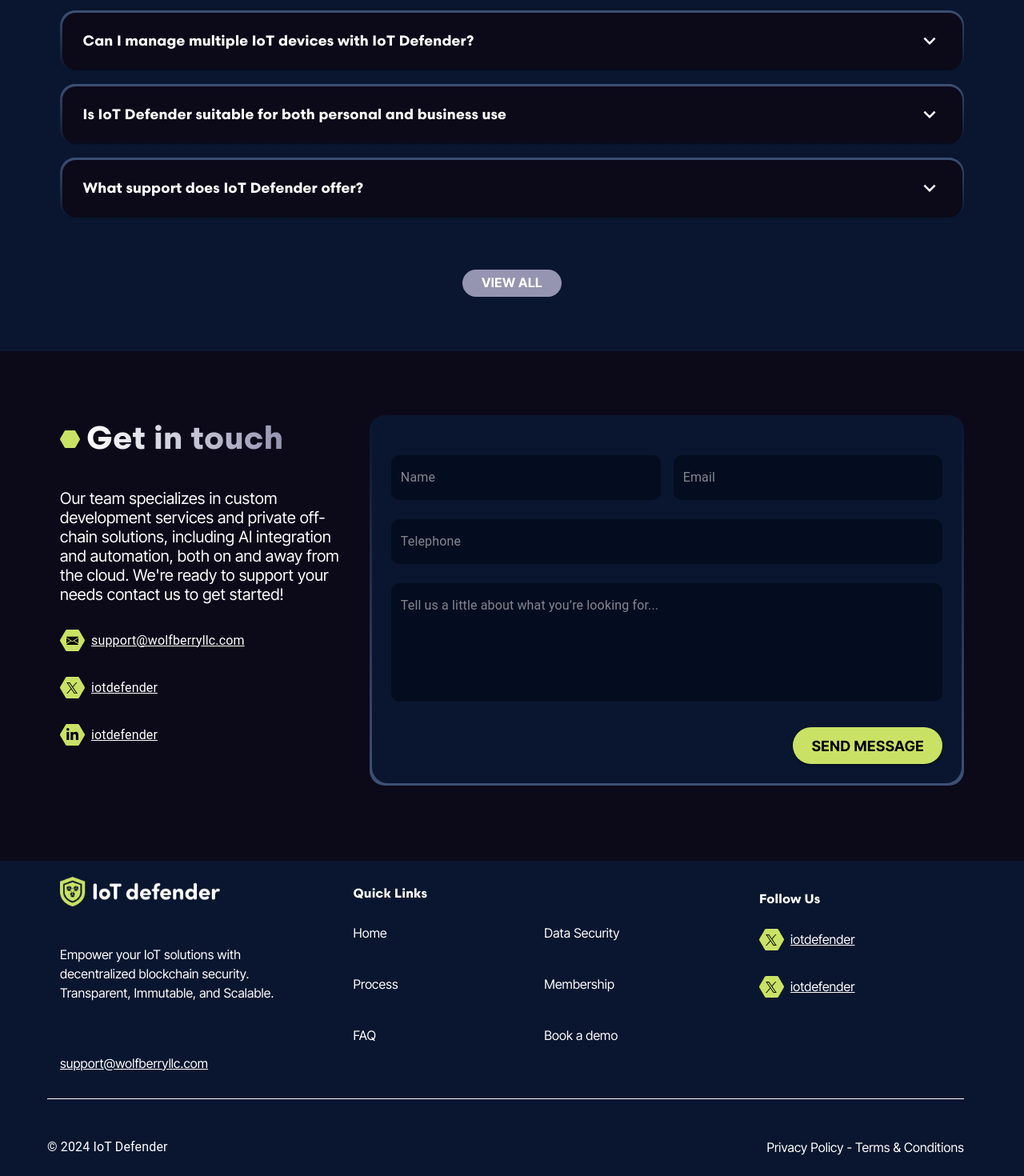
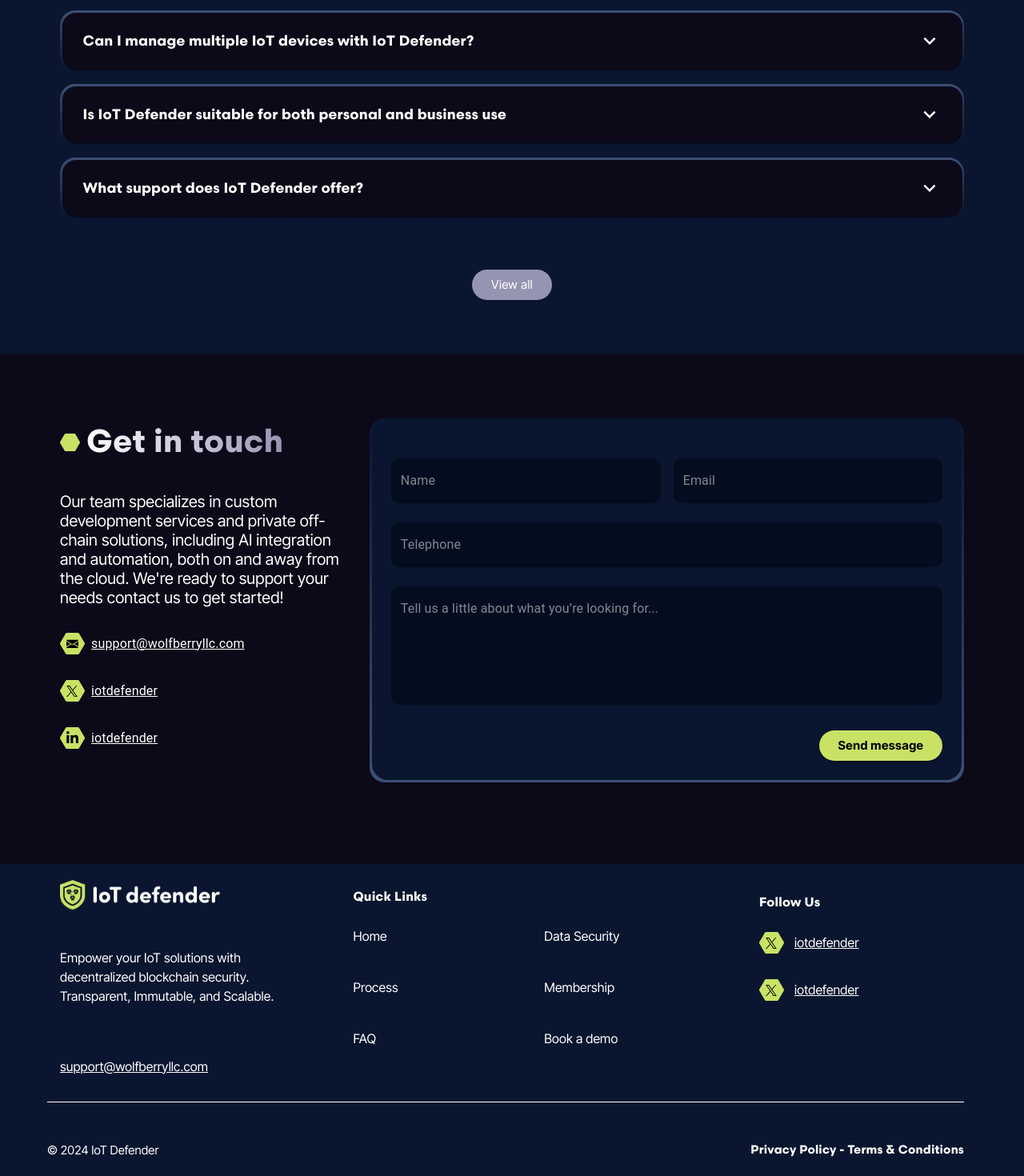
Before and after one commit to mfaisalakram/IOT-Defender, a React (Create React App) app: page / in a window 1280 px wide. Shown: the part 4579-6049 px from the top of the page at 80% size. Built offline with nearby package versions, Linux system fonts and the light colour scheme.

Commit message:
buttons setting

```diff
--- a/src/component/Faq/Faq.js
+++ b/src/component/Faq/Faq.js
@@ -197,11 +197,14 @@
             // width: "167.1px",
             // height: "46px",
             fontFamily: "Inter Tight",
-            fontWeight: 700,
+            fontWeight: 400,
+            fontSize: { xs: "15px", md: "15px" },
+            padding: "8px 24px",
+            textTransform: "none",
           }}
           onClick={handleExpandAll}
         >
-          {allExpanded ? "View All" : "View All"}
+          {allExpanded ? "Close all" : "View all"}
         </Button>
       </Box>
     </Box>
--- a/src/component/GetInTouch/GetInTouch.js
+++ b/src/component/GetInTouch/GetInTouch.js
@@ -275,7 +275,7 @@
                     <Button
                       type="submit"
                       sx={{
-                        fontSize: { xs: "16px", md: "18px" },
+                        fontSize: { xs: "15px", md: "15px" },
                         fontWeight: "700",
                         lineHeight: "21.78px",
                         fontFamily: "Inter Tight",
@@ -289,8 +289,8 @@
                         "&:focus": {
                           outline: "none",
                         },
-                        width: { xs: "168px", md: "187px" },
-                        height: { xs: "40px", md: "46px" },
+                        padding: "8px 24px",
+                        textTransform: "none",
                       }}
                       variant="contained"
                     >
--- a/src/component/common/Footer/Footer.js
+++ b/src/component/common/Footer/Footer.js
@@ -124,6 +124,7 @@
                 alignItems: "center",
                 marginBottom: 4,
                 textDecoration: "none",
+                gap: "5px",
               }}
             >
               <img src="/assets/footer-logo.png" alt="" />
@@ -146,7 +147,12 @@
               href="https://www.linkedin.com/company/wolfberryllc/"
               target="_blank"
               rel="noopener noreferrer"
-              sx={{ display: "flex", alignItems: "center", marginBottom: 4 }}
+              sx={{
+                display: "flex",
+                alignItems: "center",
+                marginBottom: 4,
+                gap: "5px",
+              }}
             >
               <img src="/assets/footer-logo.png" alt="" />
               <Typography
@@ -180,16 +186,23 @@
           }}
         >
           <Typography
-            sx={{ fontSize: "16px", fontWeight: "400", lineHeight: "19.2px" }}
+            sx={{
+              fontSize: { xs: "14px", lg: "15px" },
+              lineHeight: { xs: "10px", lg: "24px" },
+              fontWeight: "400",
+              lineHeight: "19.2px",
+              fontWeight: "400",
+              fontFamily: "Inter Tight",
+            }}
           >
             © 2024 IoT Defender
           </Typography>
           <Typography
             sx={{
-              fontSize: { xs: "14px", lg: "16px" },
+              fontSize: { xs: "14px", lg: "15px" },
               lineHeight: { xs: "10px", lg: "24px" },
               fontWeight: "400",
-              fontFamily: "Inter Tight",
+              fontFamily: "Scandla-Bold",
               mt: { md: 0, xs: 4 },
             }}
           >
```
